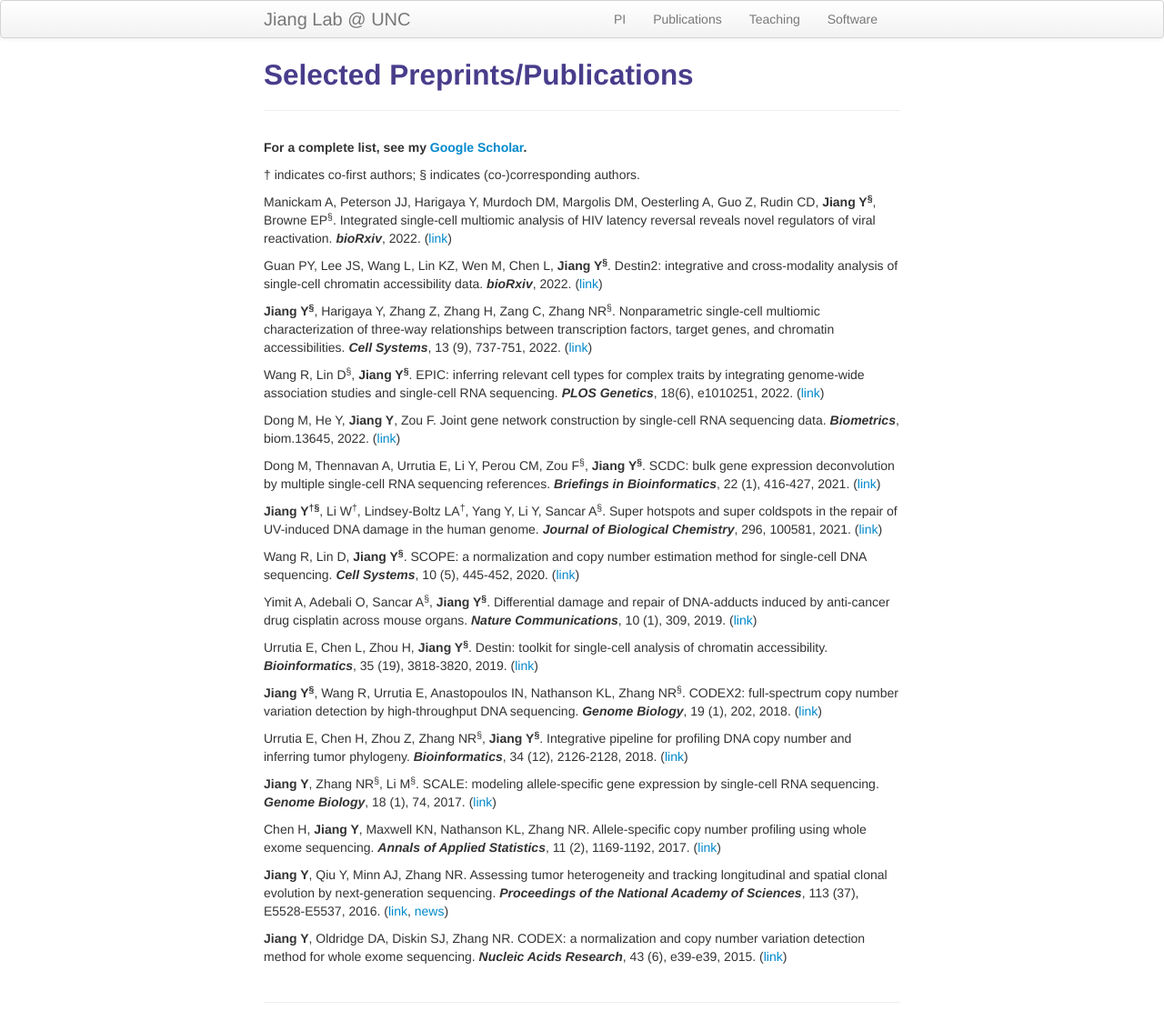
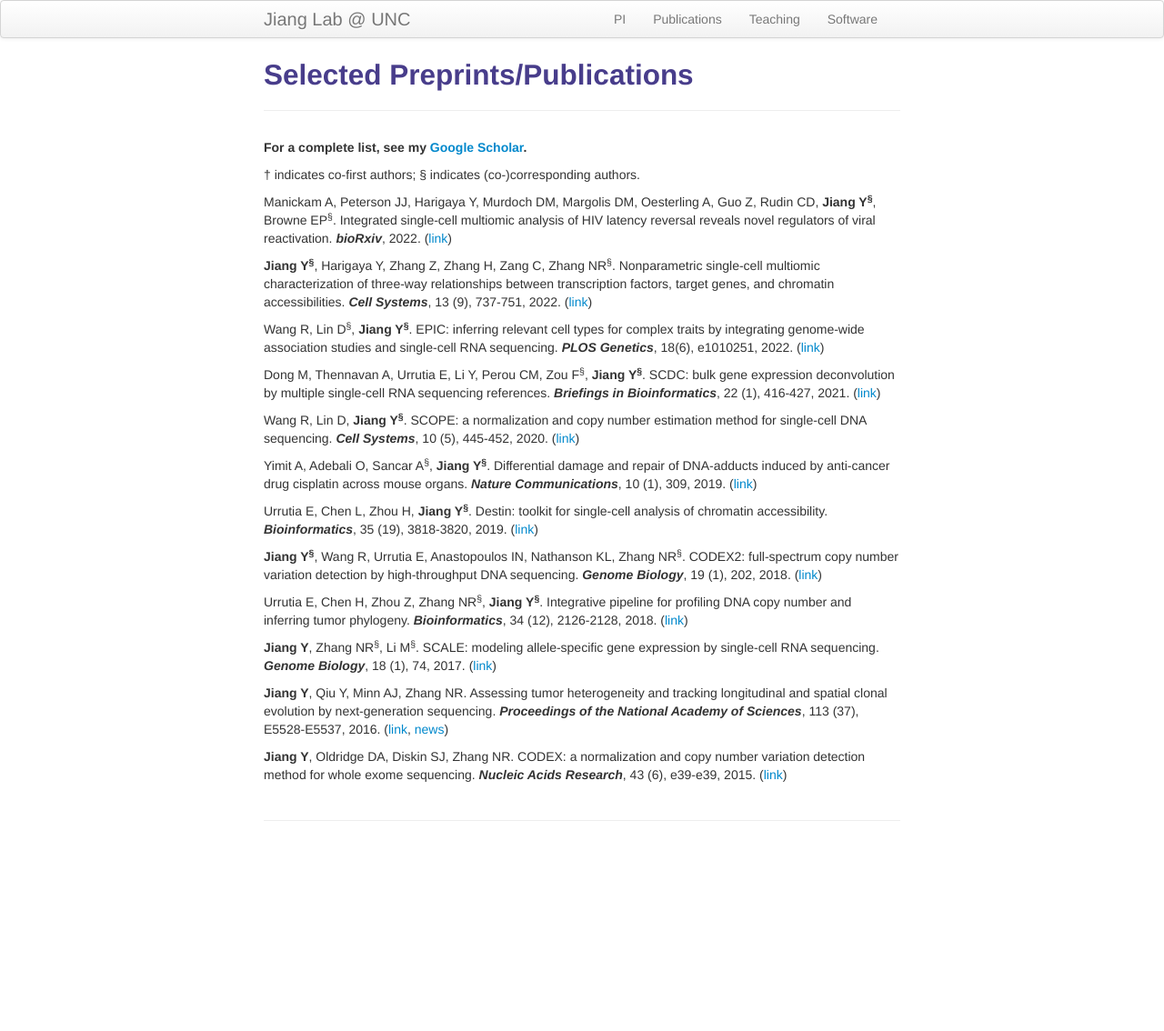
Before and after one commit to yuchaojiang/yuchaojiang.github.io, a Jekyll site: the page built from pages/pubs.md, in a window 1280 px wide. Shown: the whole page at 91% size. Built offline with Jekyll 4.4.1, drawn with Linux system fonts in a browser that asks for light colours; after the commit the page ends 934 px from its top, so only the background shows below that.

Commit message:
Update pubs.md

```diff
--- a/pages/pubs.md
+++ b/pages/pubs.md
@@ -13,22 +13,13 @@ description: Yuchao Jiang's publications
 Manickam A, Peterson JJ, Harigaya Y, Murdoch DM, Margolis DM, Oesterling A, Guo Z, Rudin CD, **Jiang Y<sup>&sect;</sup>**, Browne EP<sup>&sect;</sup>. Integrated single-cell multiomic analysis of HIV latency reversal reveals novel regulators of viral reactivation. ***bioRxiv***, 2022. ([link](https://www.biorxiv.org/content/10.1101/2022.07.26.501558v1))
 
 
-Guan PY, Lee JS, Wang L, Lin KZ, Wen M, Chen L, **Jiang Y<sup>&sect;</sup>**. Destin2: integrative and cross-modality analysis of single-cell chromatin accessibility data. ***bioRxiv***, 2022. ([link](https://www.biorxiv.org/content/10.1101/2022.11.04.515202v1))
-
-
 **Jiang Y<sup>&sect;</sup>**, Harigaya Y, Zhang Z, Zhang H, Zang C, Zhang NR<sup>&sect;</sup>. Nonparametric single-cell multiomic characterization of three-way relationships between transcription factors, target genes, and chromatin accessibilities. ***Cell Systems***, 13 (9), 737-751, 2022. ([link](https://www.sciencedirect.com/science/article/abs/pii/S2405471222003489))
 
 
 Wang R, Lin D<sup>&sect;</sup>, **Jiang Y<sup>&sect;</sup>**. EPIC: inferring relevant cell types for complex traits by integrating genome-wide association studies and single-cell RNA sequencing. ***PLOS Genetics***, 18(6), e1010251, 2022. ([link](https://journals.plos.org/plosgenetics/article/authors?id=10.1371/journal.pgen.1010251))
 
 
-Dong M, He Y, **Jiang Y**, Zou F. Joint gene network construction by single-cell RNA sequencing data. ***Biometrics***, biom.13645, 2022. ([link](https://onlinelibrary.wiley.com/doi/10.1111/biom.13645))
-
-
 Dong M, Thennavan A, Urrutia E, Li Y, Perou CM, Zou F<sup>&sect;</sup>, **Jiang Y<sup>&sect;</sup>**. SCDC: bulk gene expression deconvolution by multiple single-cell RNA sequencing references. ***Briefings in Bioinformatics***, 22 (1), 416-427, 2021. ([link](https://academic.oup.com/bib/advance-article/doi/10.1093/bib/bbz166/5699815))
-
-
-**Jiang Y<sup>&dagger;</sup><sup>&sect;</sup>**, Li W<sup>&dagger;</sup>, Lindsey-Boltz LA<sup>&dagger;</sup>, Yang Y, Li Y, Sancar A<sup>&sect;</sup>. Super hotspots and super coldspots in the repair of UV-induced DNA damage in the human genome. ***Journal of Biological Chemistry***, 296, 100581, 2021. ([link](https://www.sciencedirect.com/science/article/pii/S0021925821003616?via%3Dihub))
 
 
 Wang R, Lin D, **Jiang Y<sup>&sect;</sup>**. SCOPE: a normalization and copy number estimation method for single-cell DNA sequencing. ***Cell Systems***, 10 (5), 445-452, 2020. ([link](https://doi.org/10.1016/j.cels.2020.03.005))
@@ -49,9 +40,6 @@ Urrutia E, Chen H, Zhou Z, Zhang NR<sup>&sect;</sup>, **Jiang Y<sup>&sect;</sup>
 **Jiang Y**, Zhang NR<sup>&sect;</sup>, Li M<sup>&sect;</sup>. SCALE: modeling allele-specific gene expression by single-cell RNA sequencing. ***Genome Biology***, 18 (1), 74, 2017. ([link](https://genomebiology.biomedcentral.com/articles/10.1186/s13059-017-1200-8))
 
 
-Chen H, **Jiang Y**, Maxwell KN, Nathanson KL, Zhang NR. Allele-specific copy number profiling using whole exome sequencing. ***Annals of Applied Statistics***, 11 (2), 1169-1192, 2017. ([link](https://projecteuclid.org/journals/annals-of-applied-statistics/volume-11/issue-2/Allele-specific-copy-number-estimation-by-whole-exome-sequencing/10.1214/17-AOAS1043.full))
-
-
 **Jiang Y**, Qiu Y, Minn AJ, Zhang NR. Assessing tumor heterogeneity and tracking longitudinal and spatial clonal evolution by next-generation sequencing. ***Proceedings of the National Academy of Sciences***, 113 (37), E5528-E5537, 2016. ([link](http://www.pnas.org/content/113/37/E5528), [news](http://www.uphs.upenn.edu/news/News_Releases/2016/09/jiang/))
 
 
```
